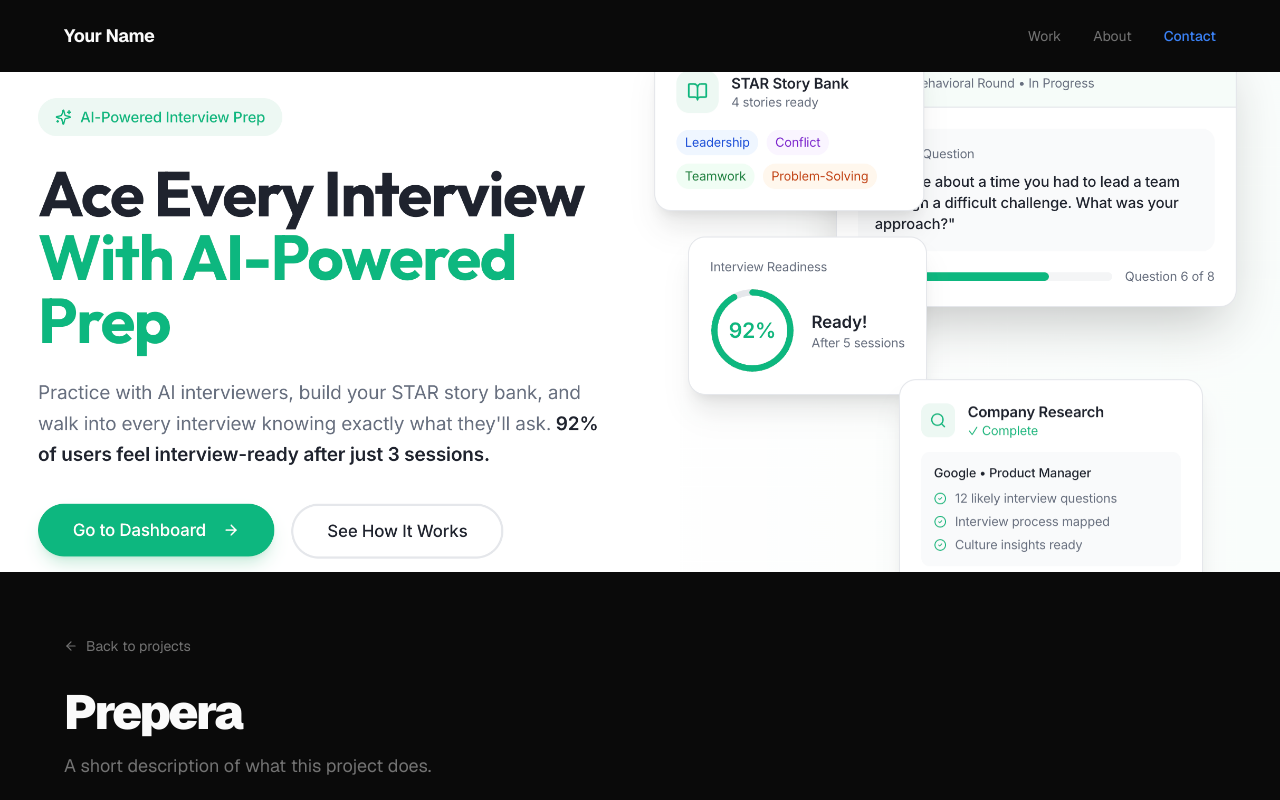
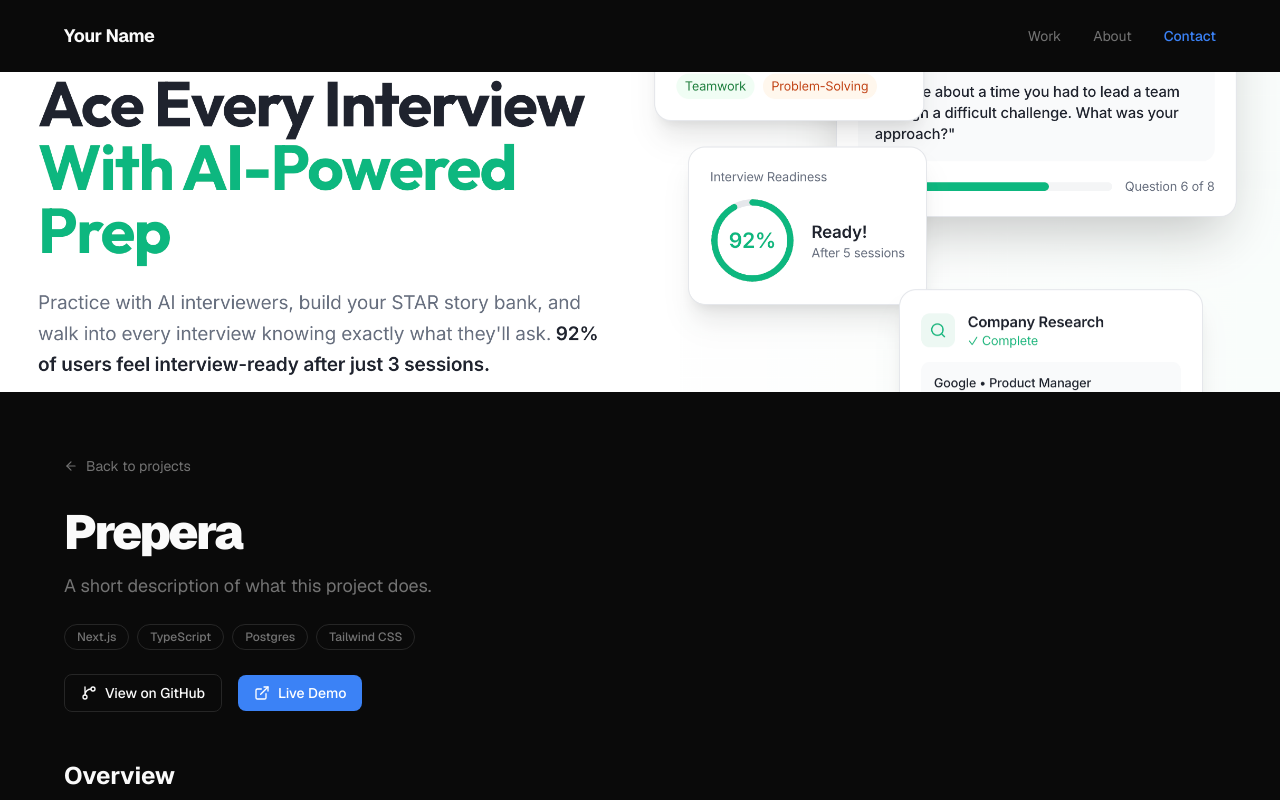
Before and after one commit to erickmclark/portfolio, a Next.js app: page /projects/project-one in a window 1280 px wide. Shown: the top 800 px of the page. Built offline with nearby package versions, Linux system fonts and the light colour scheme.

Commit message:
fix: reduce project hero image height

```diff
--- a/app/projects/[slug]/page.tsx
+++ b/app/projects/[slug]/page.tsx
@@ -36,7 +36,7 @@ export default async function ProjectPage({ params }: Props) {
 
   return (
     <main className="pt-[72px]">
-      <div className="relative w-full aspect-video max-h-[500px] bg-surface overflow-hidden">
+      <div className="relative w-full h-64 sm:h-80 bg-surface overflow-hidden">
         <Image
           src={project.image}
           alt={project.title}
```
